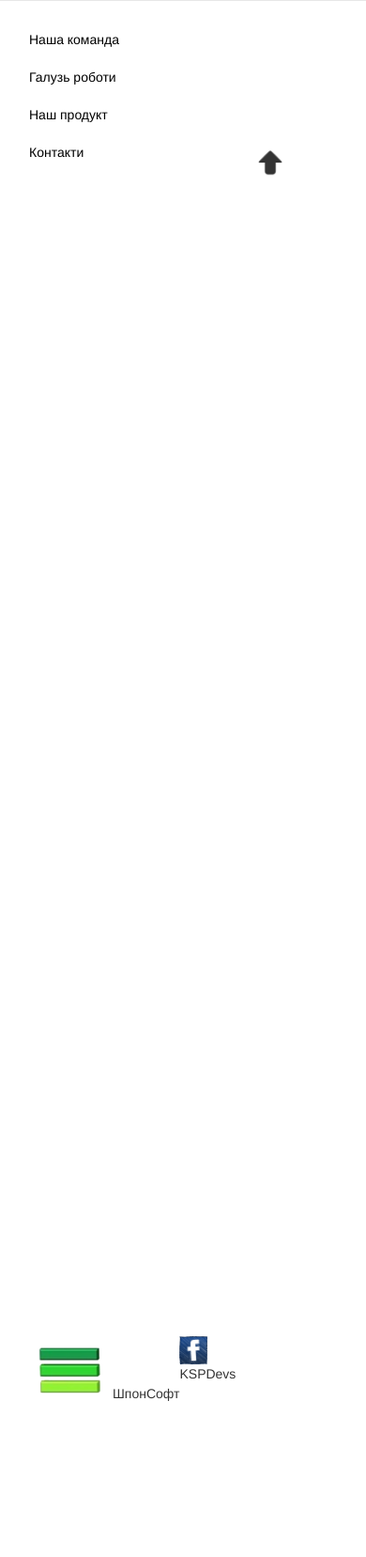
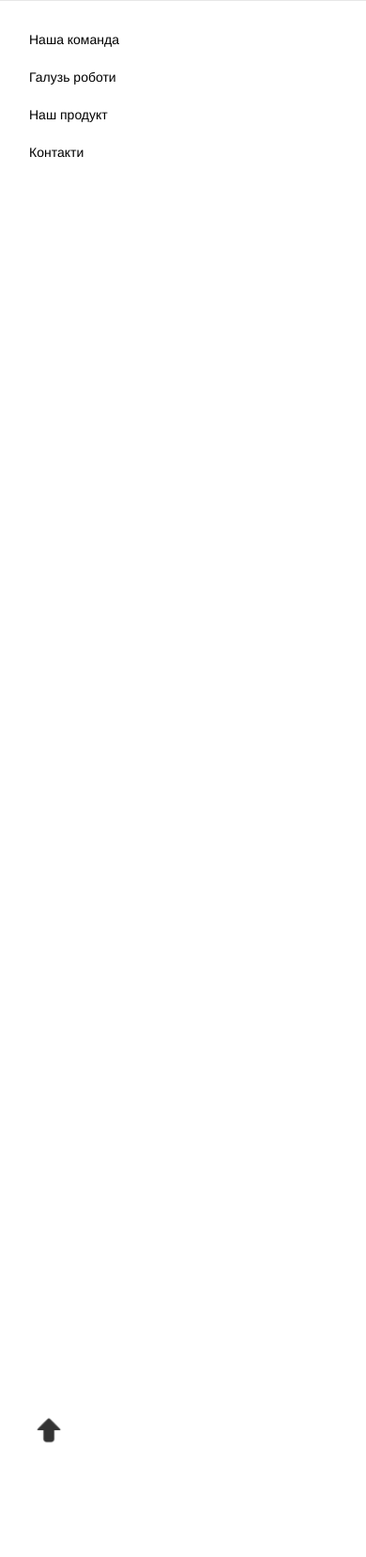
Before and after one commit to das953/KSPDev, a PHP site: page / in a window 390 px wide. Shown: the part 326-1983 px from the top of the page at 94% size. Before the commit the page ends 1817 px from the top, so only its background shows below. Run offline with PHP 8.4, Linux system fonts and the light colour scheme.

Commit message:
some changes on style.css

```diff
--- a/index.html
+++ b/index.html
@@ -82,15 +82,11 @@
 
                 <div class="content  col-md-11 col-lg-11">
 
+
+                </div>
+                <div class="col-md-1 col-lg-1 content" style="max-width: 30px">
                     <img src="resources/img/ArrowUp.png" class="anchorImg">
-              <!--      <div style="position: fixed; width: 100%; height: 100%; padding-left: 85.2%; padding-top: 25%">
-
-                    </div>-->
                 </div>
-                <!-- <div class="anchor col-md-1">&lt;!&ndash;Anchor&ndash;&gt;
-                 </div>-->
-
-
 
             </div>
 
@@ -99,6 +95,7 @@
 
 
         </div>
+
     </div>
     <div class="row">
         <div class="col-md-12"><!--footer-->
--- a/styles/Style.css
+++ b/styles/Style.css
@@ -20,7 +20,8 @@ a{
 }
 .content{
     height: 100em;
-    width: 100%;
+   /* width: 100%;*/
+
 }
 .anchor {
     background: url("../resources/img/ArrowUp.png");
@@ -34,7 +35,7 @@ a{
     width: 30px;
     height: 30px;
     position: fixed;
-    margin: 35% 0 0 66.2%;
+    margin: 22% 0 0 5.6%;
 }
 .PhotoLogo{
     margin: 10px;
```
